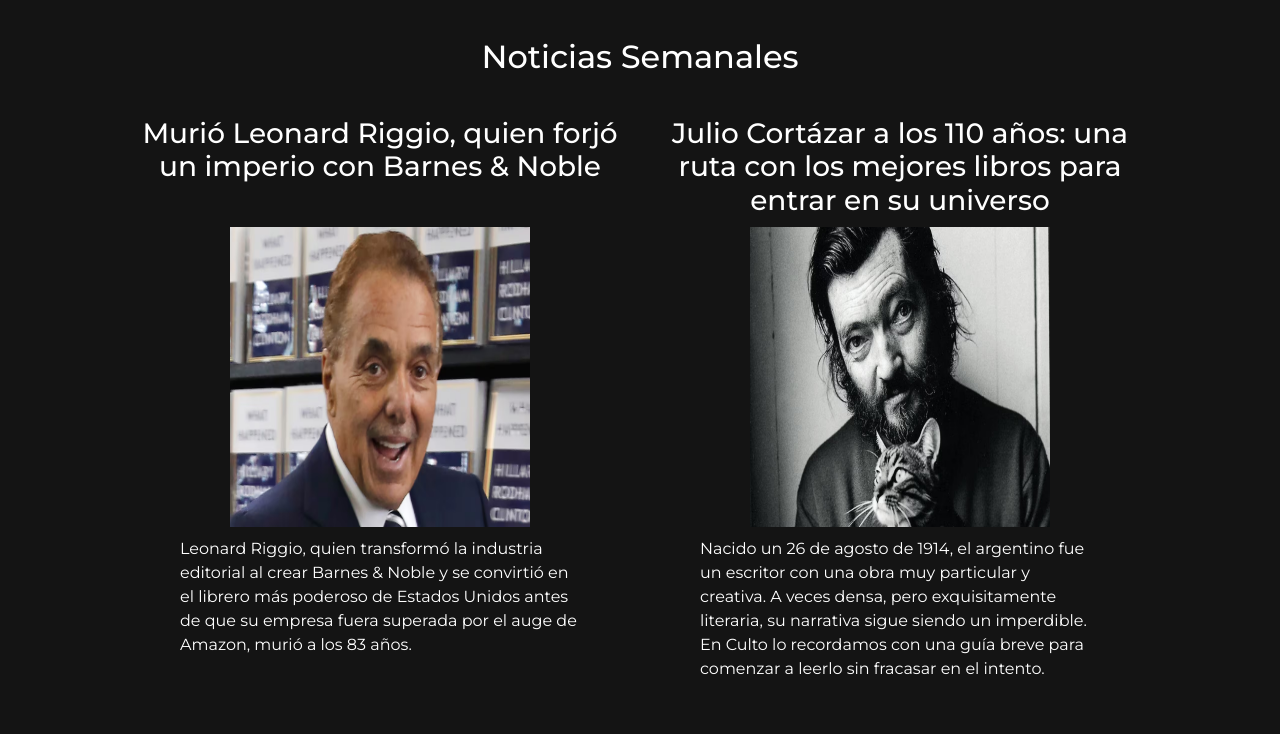
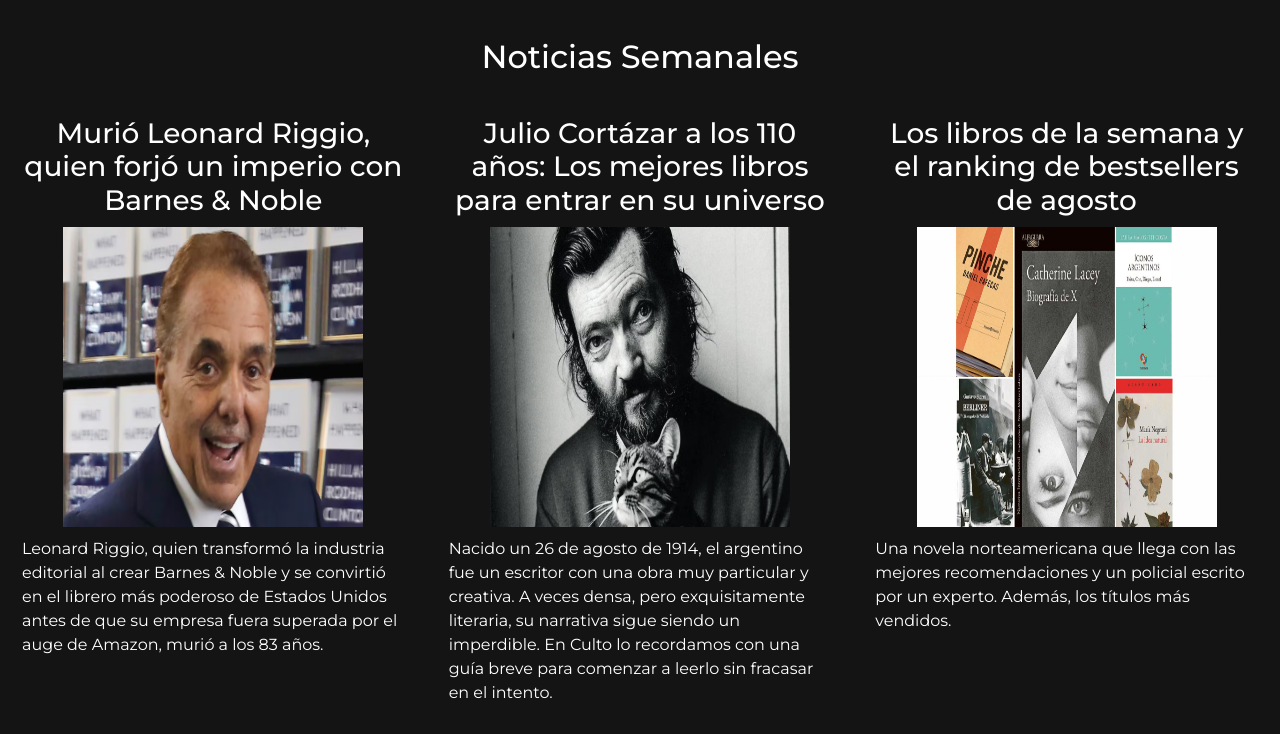
Before and after one commit to matiabraham/lecturalibre, a plain HTML site: page pages/novedades.html in a window 1280 px wide. Shown: the part 1340-2074 px from the top of the page. Drawn offline with nearby package versions, Linux system fonts and the light colour scheme; a web font is replaced by a local one.

Commit message:
grid responsive a noticias en novedades

```diff
--- a/pages/novedades.html
+++ b/pages/novedades.html
@@ -63,19 +63,19 @@
         </div>
         <h2 class="h2-titulos text-center">Noticias Semanales</h2>
         <div class="section-novedades d-flex flex-column">
-            <section>
-                <ul class="d-flex flex-wrap justify-content-center list-unstyled">
-                    <li class="d-flex flex-column align-items-center">
+            <section class="container-fluid">
+                <ul class=" row list-unstyled">
+                    <li class="col-12 col-md-6 col-xl-4 d-flex flex-wrap justify-content-center">
                         <h3 class="text-center">Murió Leonard Riggio, quien forjó un imperio con Barnes & Noble</h3>
                         <img src="../assets/noticia1.jpg" alt="Noticia 1">
                         <p>Leonard Riggio, quien transformó la industria editorial al crear Barnes & Noble y se convirtió en el librero más poderoso de Estados Unidos antes de que su empresa fuera superada por el auge de Amazon, murió a los 83 años.</p>
                     </li>
-                    <li class="d-flex flex-column align-items-center">
-                        <h3 class="text-center">Julio Cortázar a los 110 años: una ruta con los mejores libros para entrar en su universo</h3>
+                    <li class="col-12 col-md-6 col-xl-4 d-flex flex-wrap justify-content-center">
+                        <h3 class="text-center">Julio Cortázar a los 110 años: Los mejores libros para entrar en su universo</h3>
                         <img src="../assets/noticia2.jpg" alt="Noticia 2">
                         <p>Nacido un 26 de agosto de 1914, el argentino fue un escritor con una obra muy particular y creativa. A veces densa, pero exquisitamente literaria, su narrativa sigue siendo un imperdible. En Culto lo recordamos con una guía breve para comenzar a leerlo sin fracasar en el intento.</p>
                     </li>
-                    <li class="d-flex flex-column align-items-center">
+                    <li class="col-12 col-md-6 col-xl-4 d-flex flex-wrap justify-content-center">
                         <h3 class="text-center">Los libros de la semana y el ranking de bestsellers de agosto</h3>
                         <img src="../assets/noticia3.jpg" alt="Noticia 3">
                         <p>Una novela norteamericana que llega con las mejores recomendaciones y un policial escrito por un experto. Además, los títulos más vendidos.</p>
```
